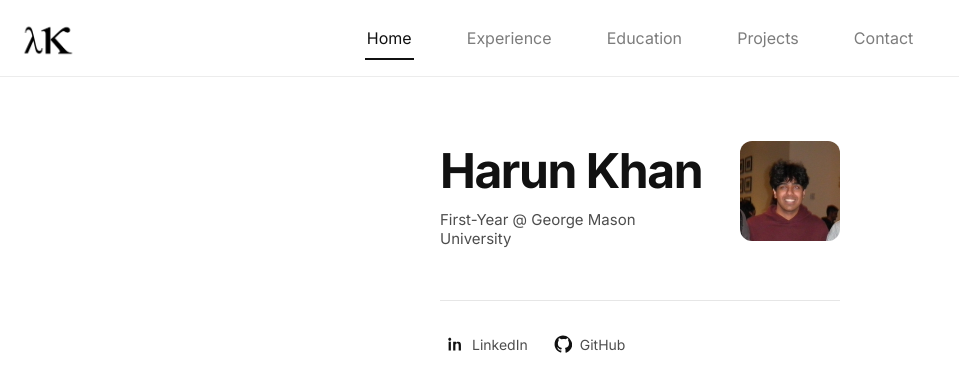
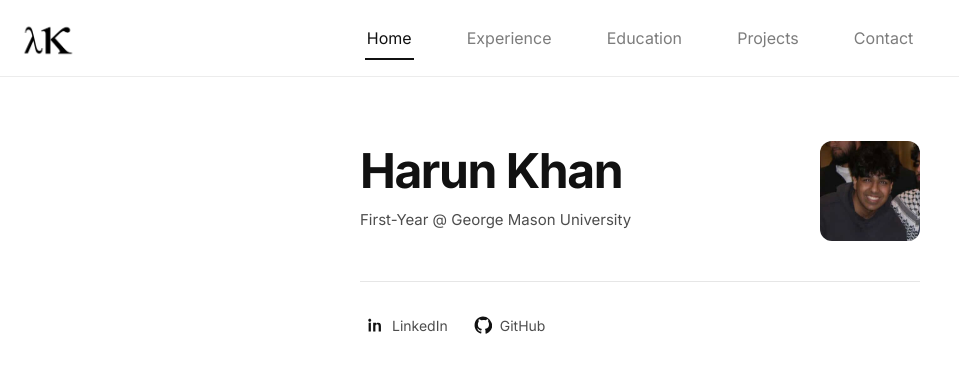
Before and after one commit to harunkkhan/personal-website, a React (Vite) app: page / in a window 1280 px wide. Shown: the top 392 px of the page, without its empty margins (0-959 px from the left). Built offline with nearby package versions, Linux system fonts and the light colour scheme.

Commit message:
divider expansion and home page photo change

```diff
--- a/src/styles.css
+++ b/src/styles.css
@@ -67,7 +67,7 @@ body {
   position: absolute;
   left: 50%;
   transform: translateX(-50%);
-  width: min(400px, 100%);
+  width: min(560px, 100%);
   display: flex;
   align-items: center;
   justify-content: center;
@@ -125,7 +125,7 @@ body {
 }
 
 .content {
-  width: min(400px, 100%);
+  width: min(560px, 100%);
   text-align: left;
 }
 
```
Also changed, not shown: public/harun-profile.png.
